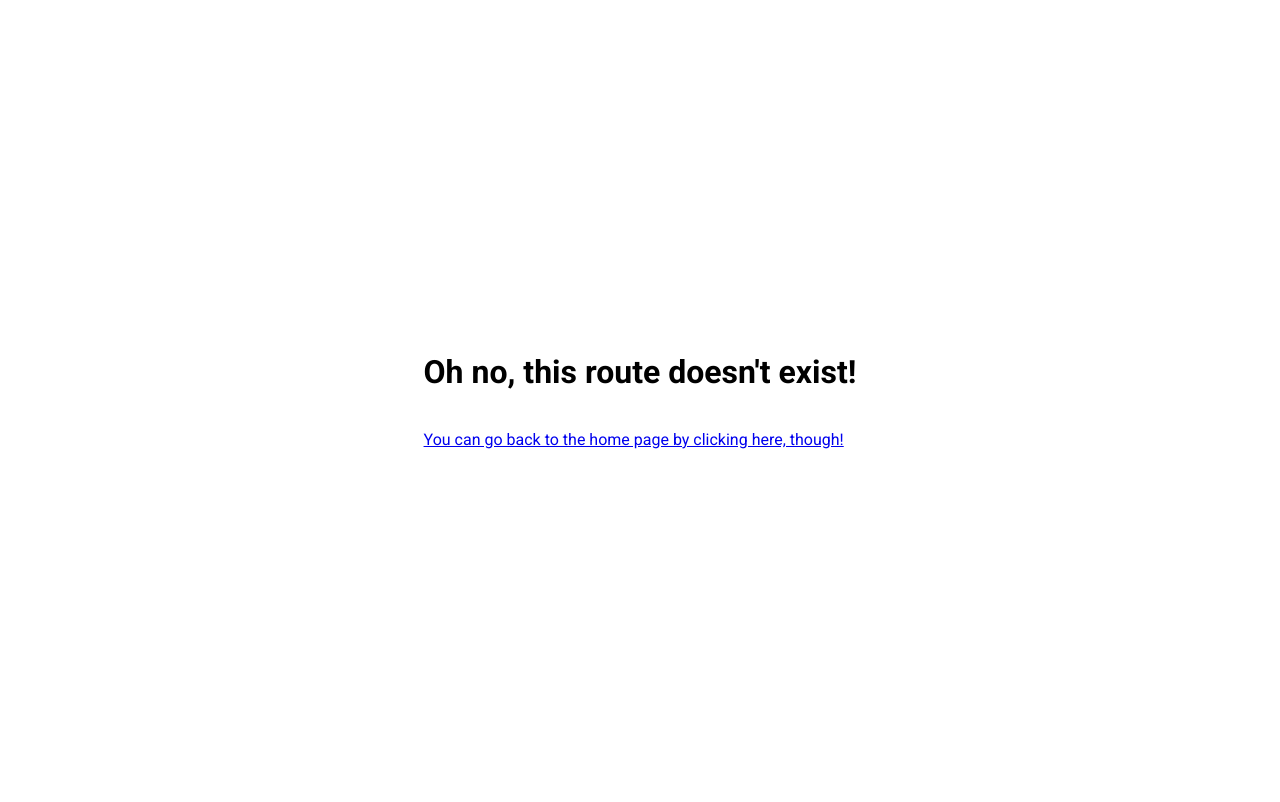
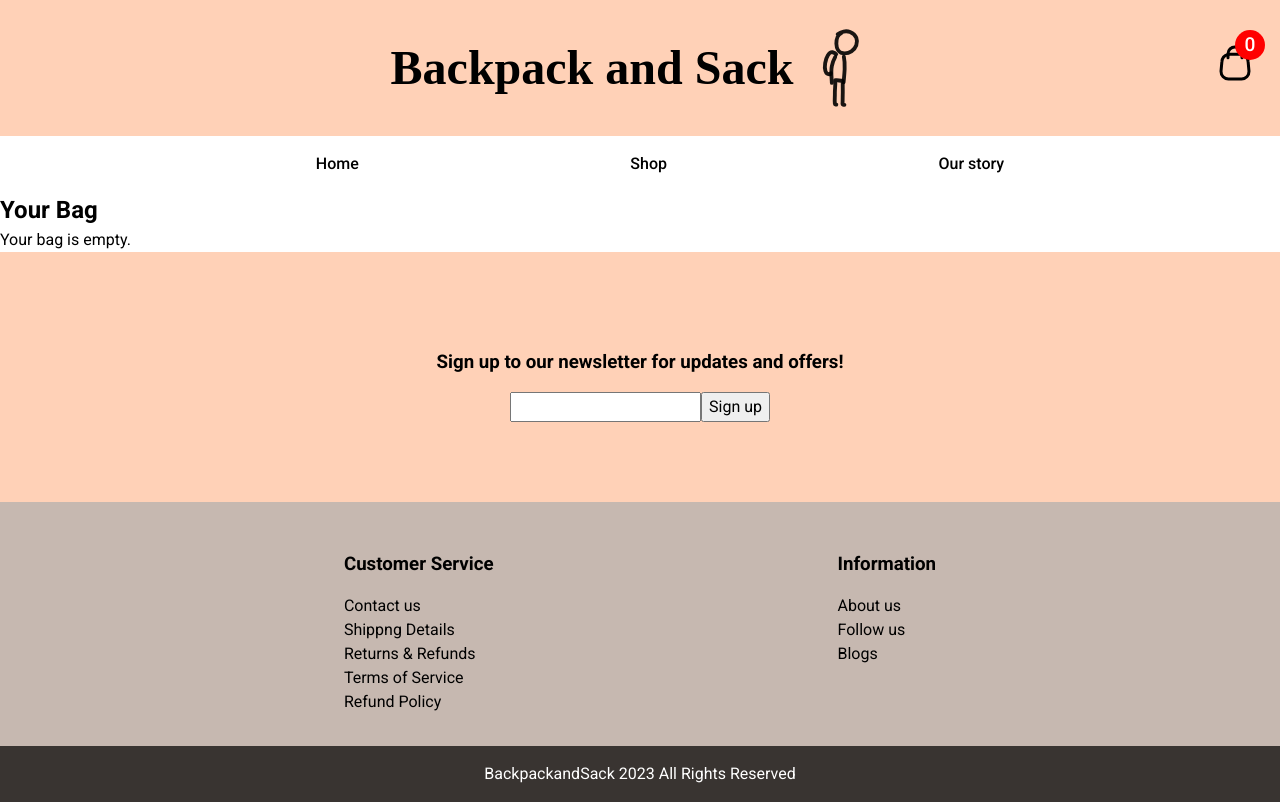
Before and after one commit to dave-forbes/shopping-cart, a React (Vite) app in the folder shopping-cart/: page /bag in a window 1280 px wide. Built offline with nearby package versions, Linux system fonts and the light colour scheme; a web font is replaced by a local one.

Commit message:
created new bag module and added a route when clicking on bag svg

```diff
--- a/shopping-cart/src/Router.jsx
+++ b/shopping-cart/src/Router.jsx
@@ -5,6 +5,7 @@ import OurStory from "./pages/OurStory";
 import Home from "./pages/Home";
 import ErrorPage from "./pages/ErrorPage";
 import ProductDetail from "./components/ProductDetail/ProductDetail";
+import Bag from "./components/Bag/Bag";
 
 const Router = () => {
   const router = createBrowserRouter([
@@ -26,6 +27,10 @@ const Router = () => {
           path: "/products/:productId",
           element: <ProductDetail />,
         },
+        {
+          path: "/bag",
+          element: <Bag />,
+        },
       ],
     },
   ]);
--- /dev/null
+++ b/shopping-cart/src/components/Bag/Bag.jsx
@@ -0,0 +1,33 @@
+import { useOutletContext } from "react-router-dom";
+import styles from "./Bag.module.css";
+
+const Bag = () => {
+  const [bag, setBag] = useOutletContext();
+
+  const removeFromBag = () => {
+    setBag("");
+  };
+
+  console.log(bag);
+
+  return (
+    <div className={styles.displayBag}>
+      <h2>Your Bag</h2>
+      {bag.length === 0 ? (
+        <p>Your bag is empty.</p>
+      ) : (
+        <ul>
+          {bag.map((product) => (
+            <li key={product.id}>
+              <span className={styles.productName}>{product.name}</span>
+              <span className={styles.productPrice}>{product.price}</span>
+              <div onClick={() => removeFromBag()}>X</div>
+            </li>
+          ))}
+        </ul>
+      )}
+    </div>
+  );
+};
+
+export default Bag;
--- a/shopping-cart/src/components/ShoppingBag/ShoppingBag.jsx
+++ b/shopping-cart/src/components/ShoppingBag/ShoppingBag.jsx
@@ -1,13 +1,16 @@
 import PropTypes from "prop-types";
 import ShoppingBagSVG from "../../assets/svg/ShoppingBagSVG";
 import styles from "./ShoppingBag.module.css";
+import { Link } from "react-router-dom";
 
 export default function ShoppingBag({ bag }) {
   return (
-    <div className={styles.container}>
-      <ShoppingBagSVG className={styles.svg} />
-      <div className={styles.counter}>{bag.length}</div>
-    </div>
+    <Link to="/bag">
+      <div className={styles.container}>
+        <ShoppingBagSVG className={styles.svg} />
+        <div className={styles.counter}>{bag.length}</div>
+      </div>
+    </Link>
   );
 }
 
```
Also changed, not shown: shopping-cart/src/components/Bag/Bag.module.css (added).
